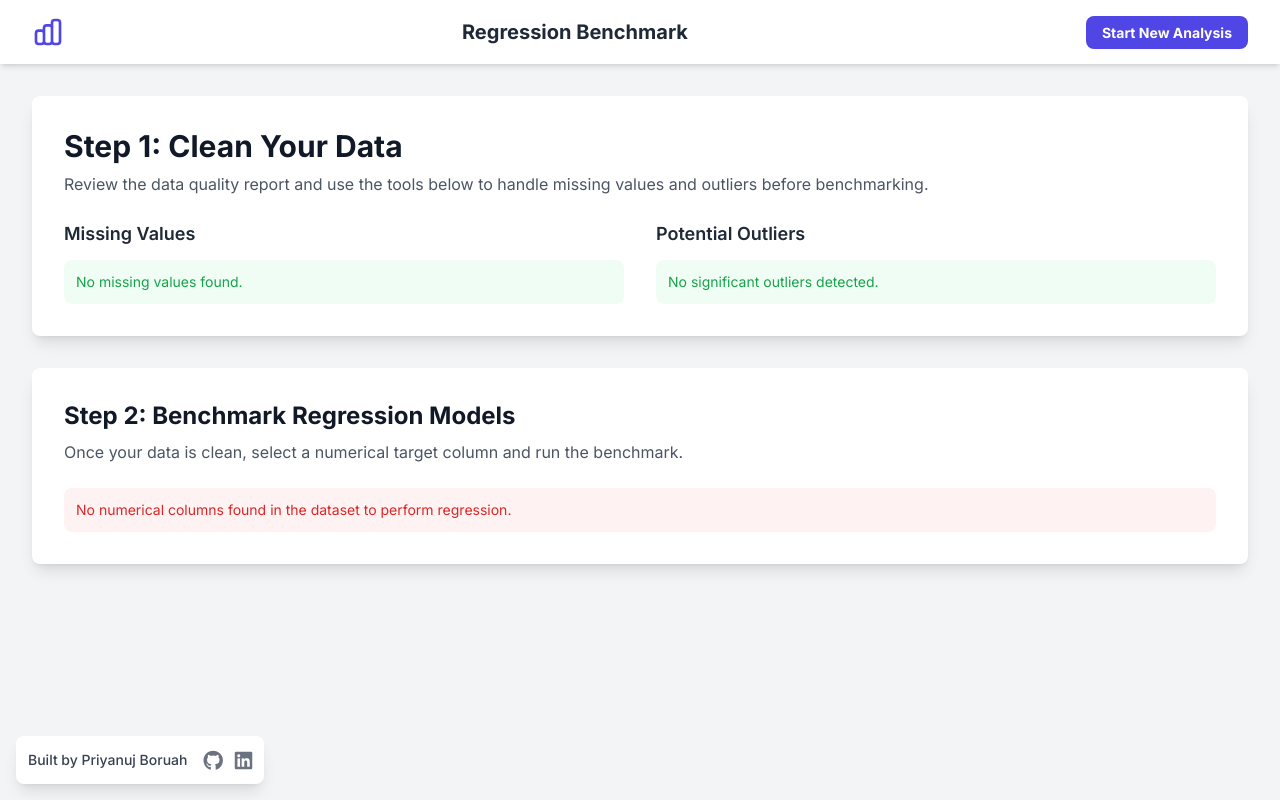
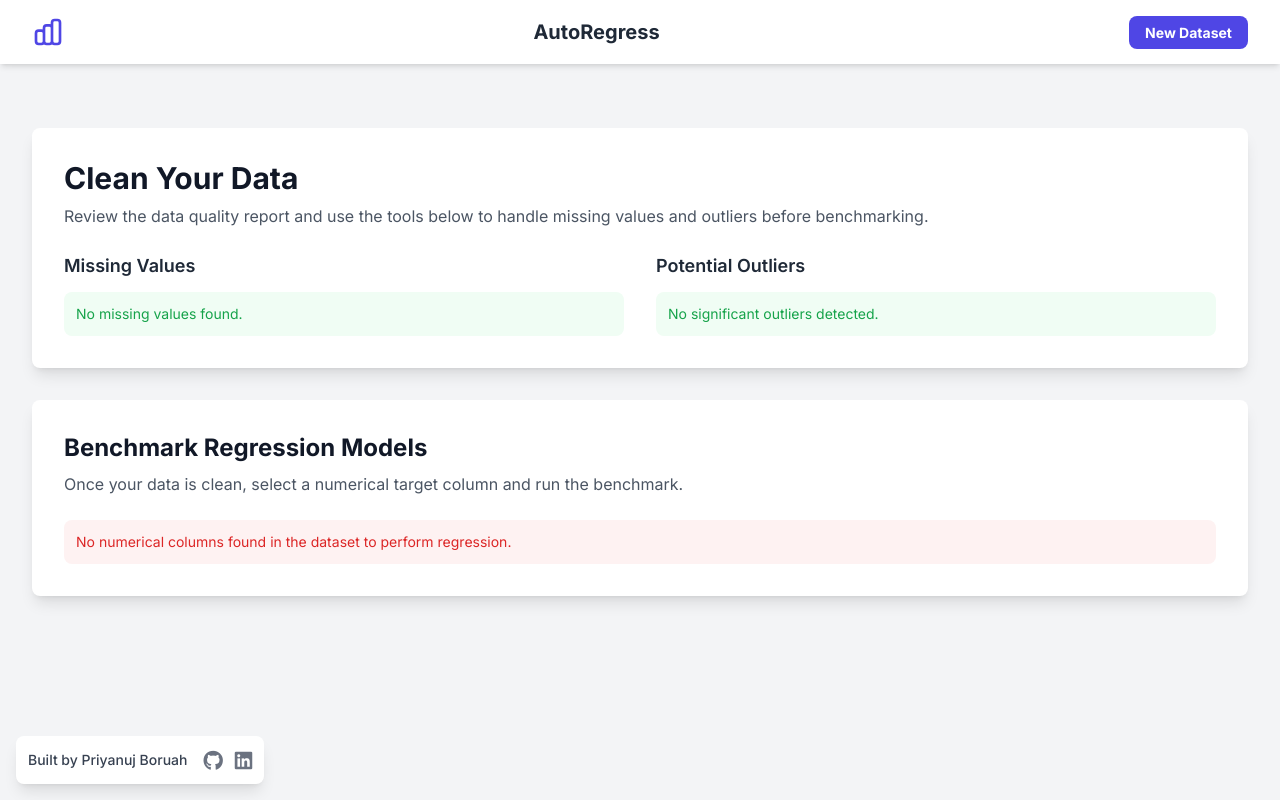
Before and after one commit to PriyanujBoruah/AutoRegress, a Flask app: template templates/clean.html in a window 1280 px wide. Run offline with Flask 3, Linux system fonts and the light colour scheme; the template is opened without the code that fills it, so the values that code supplies are empty; some libraries are stand-ins or nearby versions.

Commit message:
Update clean.html

```diff
--- a/templates/clean.html
+++ b/templates/clean.html
@@ -1,4 +1,3 @@
-<!-- templates/clean.html -->
 <!DOCTYPE html>
 <html lang="en">
 <head>
@@ -10,34 +9,50 @@
     <link href="https://fonts.googleapis.com/css2?family=Inter:wght@400;500;600;700&display=swap" rel="stylesheet">
     <style>
         body { font-family: 'Inter', sans-serif; }
+        .modal-overlay {
+            position: fixed;
+            top: 0;
+            left: 0;
+            right: 0;
+            bottom: 0;
+            background-color: rgba(0, 0, 0, 0.5);
+            display: flex;
+            align-items: center;
+            justify-content: center;
+            z-index: 50;
+        }
+        .modal-content {
+            background-color: white;
+            padding: 2rem;
+            border-radius: 0.5rem;
+            box-shadow: 0 25px 50px -12px rgba(0, 0, 0, 0.25);
+            max-width: 400px;
+            width: 90%;
+        }
     </style>
 </head>
 <body class="bg-gray-100 text-gray-800">
-    <!-- Navbar -->
-    <nav class="bg-white shadow-md">
+    <nav class="bg-white shadow-md fixed top-0 left-0 right-0 z-10">
         <div class="container mx-auto px-4 md:px-8">
             <div class="flex justify-between items-center py-4">
-                <!-- Logo -->
                 <div class="flex items-center">
                     <svg class="h-8 w-8 text-indigo-600" fill="none" viewBox="0 0 24 24" stroke="currentColor">
                         <path stroke-linecap="round" stroke-linejoin="round" stroke-width="2" d="M9 19v-6a2 2 0 00-2-2H5a2 2 0 00-2 2v6a2 2 0 002 2h2a2 2 0 002-2zm0 0V9a2 2 0 012-2h2a2 2 0 012 2v10m-6 0a2 2 0 002 2h2a2 2 0 002-2m0 0V5a2 2 0 012-2h2a2 2 0 012 2v14a2 2 0 01-2 2h-2a2 2 0 01-2-2z" />
                     </svg>
                 </div>
-                <!-- Title -->
                 <div class="text-xl font-bold text-gray-800">
-                    Regression Benchmark
+                    AutoRegress
                 </div>
-                <!-- Action Button -->
                 <div>
-                    <a href="/" class="bg-indigo-600 hover:bg-indigo-700 text-white font-bold py-2 px-4 rounded-lg text-sm">Start New Analysis</a>
+                    <a href="/" class="bg-indigo-600 hover:bg-indigo-700 text-white font-bold py-2 px-4 rounded-lg text-sm">New Dataset</a>
                 </div>
             </div>
         </div>
     </nav>
 
-    <div class="container mx-auto p-4 md:p-8 max-w-7xl">
+    <div class="container mx-auto p-4 md:p-8 max-w-7xl mt-24">
         <div class="bg-white rounded-lg shadow-lg p-8 mb-8">
-            <h1 class="text-3xl font-bold text-gray-900 mb-2">Step 1: Clean Your Data</h1>
+            <h2 class="text-3xl font-bold text-gray-900 mb-2">Clean Your Data</h2>
             <p class="text-gray-600 mb-6">Review the data quality report and use the tools below to handle missing values and outliers before benchmarking.</p>
 
             {% with messages = get_flashed_messages(with_categories=true) %}
@@ -51,7 +66,6 @@
             {% endwith %}
 
             <div class="grid grid-cols-1 md:grid-cols-2 gap-8">
-                <!-- Missing Values -->
                 <div>
                     <h3 class="text-lg font-semibold text-gray-800 mb-3">Missing Values</h3>
                     <div class="space-y-4">
@@ -76,7 +90,6 @@
                         {% endif %}
                     </div>
                 </div>
-                <!-- Outliers -->
                 <div>
                     <h3 class="text-lg font-semibold text-gray-800 mb-3">Potential Outliers</h3>
                     <div class="space-y-4">
@@ -103,9 +116,8 @@
             </div>
         </div>
 
-        <!-- Benchmark Action -->
         <div class="bg-white rounded-lg shadow-lg p-8">
-            <h2 class="text-2xl font-bold text-gray-900 mb-2">Step 2: Benchmark Regression Models</h2>
+            <h2 class="text-2xl font-bold text-gray-900 mb-2">Benchmark Regression Models</h2>
             <p class="text-gray-600 mb-6">Once your data is clean, select a numerical target column and run the benchmark.</p>
 
             {% if numerical_columns %}
@@ -127,19 +139,39 @@
         </div>
     </div>
 
-    <!-- Floating Footer -->
     <div class="fixed bottom-4 left-4 bg-white shadow-lg rounded-lg p-3">
         <div class="flex items-center space-x-4">
             <p class="text-sm text-gray-700 font-medium">Built by Priyanuj Boruah</p>
             <div class="flex space-x-3">
-                <a href="#" target="_blank" class="text-gray-500 hover:text-gray-900">
+                <a href="https://github.com/PriyanujBoruah/AutoRegress" target="_blank" class="text-gray-500 hover:text-gray-900">
                     <i class="fab fa-github fa-lg"></i>
                 </a>
-                <a href="#" target="_blank" class="text-gray-500 hover:text-blue-700">
+                <a href="https://www.linkedin.com/in/priyanuj-boruah/" target="_blank" class="text-gray-500 hover:text-blue-700">
                     <i class="fab fa-linkedin fa-lg"></i>
                 </a>
             </div>
         </div>
     </div>
+
+    <div id="loading-modal" class="modal-overlay" style="display: none;">
+        <div class="modal-content text-center">
+            <i class="fas fa-spinner fa-spin fa-3x text-indigo-600"></i>
+            <p class="mt-4 text-lg font-semibold text-gray-800">Working on it...</p>
+            <p class="text-sm text-gray-600">The models are being benchmarked. This might take a moment.</p>
+        </div>
+    </div>
+
+    <script>
+        document.addEventListener('DOMContentLoaded', function() {
+            const benchmarkForm = document.querySelector('form[action*="benchmark"]');
+            const loadingModal = document.getElementById('loading-modal');
+
+            if (benchmarkForm) {
+                benchmarkForm.addEventListener('submit', function() {
+                    loadingModal.style.display = 'flex';
+                });
+            }
+        });
+    </script>
 </body>
 </html>
```
